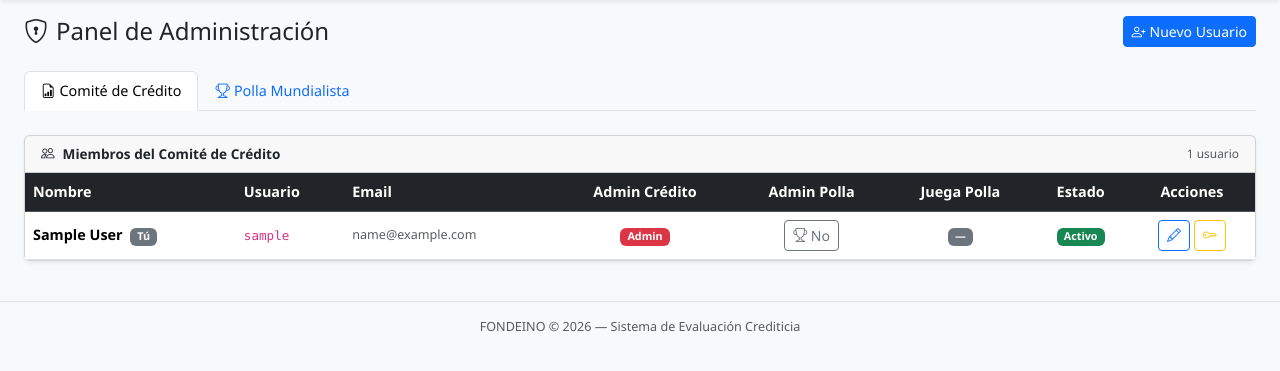
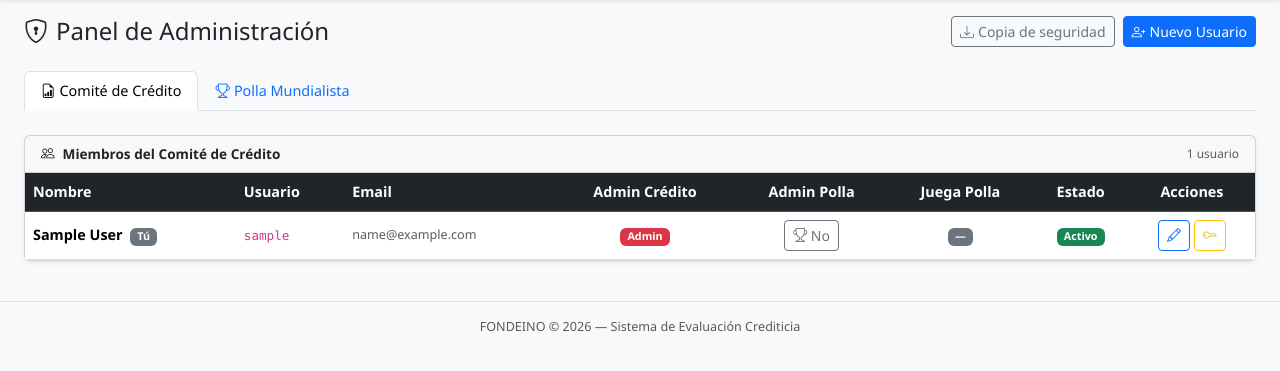
Before and after one commit to Pablo-app-developer/Matriz_score_crediticio_fondeino, a Django app: page /admin-panel/ in a window 1280 px wide. Shown: the part 74-445 px from the top of the page. Run offline with Django 4.2, Linux system fonts and the light colour scheme; the visitor is signed in with stand-in values (Sample User, id 1); data comes from the database, SQL or seed files in the repository; data that the repository does not hold is empty.

Commit message:
Admin: boton de copia de seguridad descargable desde el panel
Agrega una vista admin_descargar_backup que ejecuta dumpdata sobre los apps
de negocio (accounts, credito, nomina, polla), comprime el JSON con gzip y
lo devuelve como descarga (.json.gz con timestamp). El boton aparece en el
header del panel de administracion solo para usuarios con es_admin.

El archivo se puede restaurar con `python manage.py loaddata` despues de
descomprimirlo, en una BD vacia con las mismas migraciones aplicadas.

Co-Authored-By: Claude Opus 4.7 <noreply@anthropic.com>

```diff
--- a/apps/accounts/urls.py
+++ b/apps/accounts/urls.py
@@ -18,6 +18,7 @@ urlpatterns = [
     path('manual/', views.manual_usuario, name='manual'),
     path('protocolo-comite/', views.protocolo_comite, name='protocolo_comite'),
     path('admin-panel/', views.admin_panel, name='admin_panel'),
+    path('admin-panel/backup/', views.admin_descargar_backup, name='admin_descargar_backup'),
     path('usuarios/<int:pk>/toggle/', views.toggle_permiso, name='toggle_permiso'),
     path('usuarios/<int:pk>/reset-password/', views.resetear_password_polla, name='resetear_password_polla'),
     path('usuarios/<int:pk>/eliminar/', views.usuario_eliminar, name='usuario_eliminar'),
--- a/apps/accounts/views.py
+++ b/apps/accounts/views.py
@@ -1,13 +1,17 @@
+import gzip
+import io
 import os
 import secrets
 from django.shortcuts import render, redirect, get_object_or_404
 from django.contrib.auth import login, logout, update_session_auth_hash
 from django.contrib.auth.decorators import login_required
 from django.contrib import messages
-from django.http import HttpResponseForbidden, JsonResponse
+from django.core.management import call_command
+from django.http import HttpResponse, HttpResponseForbidden, JsonResponse
 from django.conf import settings
 from django.core.mail import send_mail
 from django.urls import reverse
+from django.utils import timezone
 from django.views.decorators.http import require_POST
 from django.views.decorators.cache import cache_control
 from django.db.models import Q
@@ -294,3 +298,38 @@ def usuario_eliminar(request, pk):
     target.delete()
     messages.success(request, f'Usuario «{nombre}» eliminado correctamente.')
     return redirect('accounts:admin_panel')
+
+
+@login_required
+def admin_descargar_backup(request):
+    """Descarga una copia comprimida (gzip) de la base de datos en formato JSON.
+
+    Incluye los datos de negocio: accounts (usuarios), credito (préstamos y
+    evaluaciones), nomina y polla. Excluye sesiones, axes, admin log y
+    contenttypes/permisos (ruido no restaurable o regenerable).
+
+    Restauración: descomprimir el .gz y correr
+    `python manage.py loaddata fondeino_backup_YYYY-MM-DD_HHMM.json`
+    en una BD vacía con las mismas migraciones aplicadas.
+    """
+    if not request.user.es_admin:
+        return HttpResponseForbidden()
+
+    text_buffer = io.StringIO()
+    call_command(
+        'dumpdata',
+        'accounts', 'credito', 'nomina', 'polla',
+        '--natural-foreign',
+        '--natural-primary',
+        '--indent', '2',
+        stdout=text_buffer,
+    )
+    compressed = gzip.compress(text_buffer.getvalue().encode('utf-8'), compresslevel=6)
+
+    timestamp = timezone.localtime().strftime('%Y-%m-%d_%H%M')
+    filename = f'fondeino_backup_{timestamp}.json.gz'
+
+    response = HttpResponse(compressed, content_type='application/gzip')
+    response['Content-Disposition'] = f'attachment; filename="{filename}"'
+    response['Content-Length'] = len(compressed)
+    return response
--- a/templates/accounts/admin_panel.html
+++ b/templates/accounts/admin_panel.html
@@ -3,11 +3,18 @@
 {% block nav_admin %}active{% endblock %}
 
 {% block content %}
-<div class="d-flex justify-content-between align-items-center mb-4">
+<div class="d-flex justify-content-between align-items-center mb-4 flex-wrap gap-2">
   <h4 class="mb-0"><i class="bi bi-shield-lock me-2"></i>Panel de Administración</h4>
-  <a href="{% url 'accounts:usuario_crear' %}" class="btn btn-primary btn-sm">
-    <i class="bi bi-person-plus me-1"></i>Nuevo Usuario
-  </a>
+  <div class="d-flex gap-2 flex-wrap">
+    <a href="{% url 'accounts:admin_descargar_backup' %}" class="btn btn-outline-secondary btn-sm"
+       title="Descarga un archivo .json.gz con todos los datos del sistema. Guárdalo en un lugar seguro."
+       onclick="this.classList.add('disabled');this.innerHTML='<span class=&quot;spinner-border spinner-border-sm me-1&quot;></span>Generando…';setTimeout(()=>{this.classList.remove('disabled');this.innerHTML='<i class=&quot;bi bi-download me-1&quot;></i>Copia de seguridad';},8000);">
+      <i class="bi bi-download me-1"></i>Copia de seguridad
+    </a>
+    <a href="{% url 'accounts:usuario_crear' %}" class="btn btn-primary btn-sm">
+      <i class="bi bi-person-plus me-1"></i>Nuevo Usuario
+    </a>
+  </div>
 </div>
 
 {% if messages %}
```
